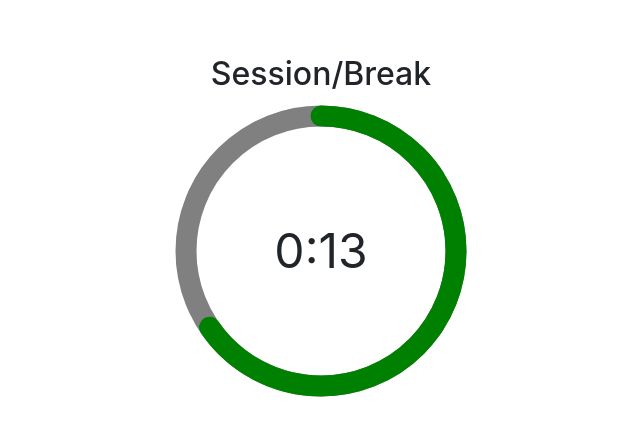
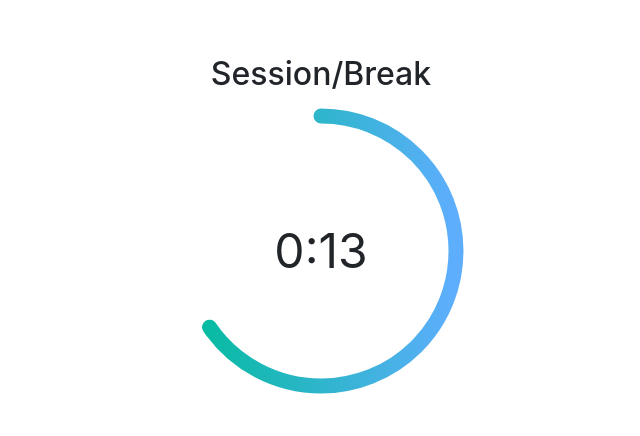
Before and after one commit to rheera/pomodoro-clock, a React (Create React App) app: page / in a window 1280 px wide. Shown: the part 172-608 px from the top of the page, without its empty margins (319-959 px from the left). Built offline with nearby package versions, Linux system fonts and the light colour scheme.

Commit message:
Timer
- added a gradient to the timer
- need to make it stop at 0

```diff
--- a/src/App.js
+++ b/src/App.js
@@ -76,37 +76,24 @@ class Wheel extends React.Component {
 
     render() {
 
-        // Warning occurs at 10s
-        const WARNING_THRESHOLD = 10;
-        // Alert occurs at 5s
-        const ALERT_THRESHOLD = 5;
-
-        const COLOR_CODES = {
-            info: {
-                color: "green"
-            },
-            warning: {
-                color: "orange",
-                threshold: WARNING_THRESHOLD
-            },
-            alert: {
-                color: "red",
-                threshold: ALERT_THRESHOLD
-            }
-        };
-        let remainingPathColor = COLOR_CODES.info.color;
-
         return (
             <div id={"wheel-div"}>
                 <div className="base-timer">
                     <svg className="base-timer__svg" viewBox="0 0 100 100" xmlns="http://www.w3.org/2000/svg">
                         <g className="base-timer__circle">
+                            // defs allows the path_remaining circle to be a gradient
+                            <defs>
+                                <linearGradient id="gradient" x1="0%" y1="0%" x2="0%" y2="100%">
+                                    <stop offset="0%" stop-color="#00bc9b" />
+                                    <stop offset="100%" stop-color="#5EAEFD" />
+                                </linearGradient>
+                            </defs>
                             <circle className="base-timer__path-elapsed" cx="50" cy="50" r="45"/>
                             <path
                                 id="base-timer-path-remaining"
                                 stroke-dasharray="283 283"
                                 className={"base-timer__path-remaining"}
-                                style={{color: remainingPathColor}}
+                                stroke="url(#gradient)"
                                 d="
                                 M 50, 50
                                 m -45, 0
--- a/src/custom.scss
+++ b/src/custom.scss
@@ -13,8 +13,8 @@
 
 /* The SVG path that displays the timer's progress */
 .base-timer__path-elapsed {
-  stroke-width: 7px;
-  stroke: grey;
+  stroke-width: 5px;
+  stroke: white;
 }
 
 .base-timer__label {
@@ -38,7 +38,7 @@
 
 .base-timer__path-remaining {
   /* Just as thick as the original ring */
-  stroke-width: 7px;
+  stroke-width: 5px;
 
   /* Rounds the line endings to create a seamless circle */
   stroke-linecap: round;
@@ -50,8 +50,6 @@
   /* One second aligns with the speed of the countdown timer */
   transition: 1s linear all;
 
-  /* Allows the ring to change color when the color value updates */
-  stroke: currentColor;
 }
 
 .base-timer__svg {
```
